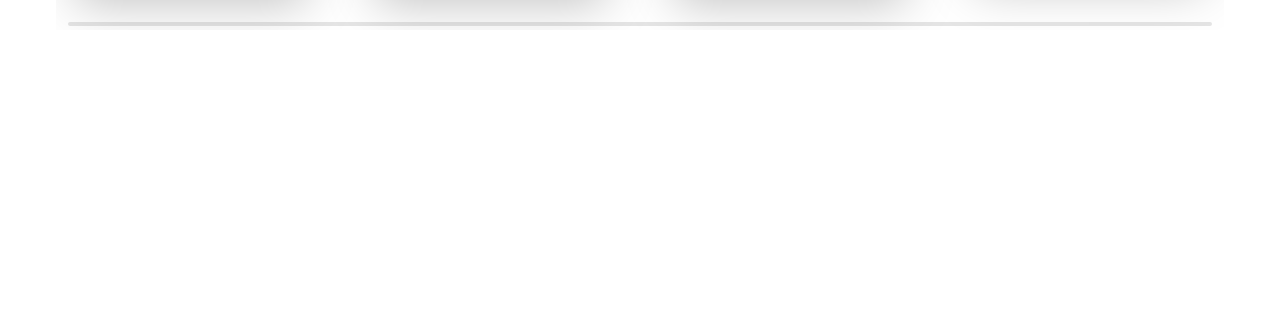
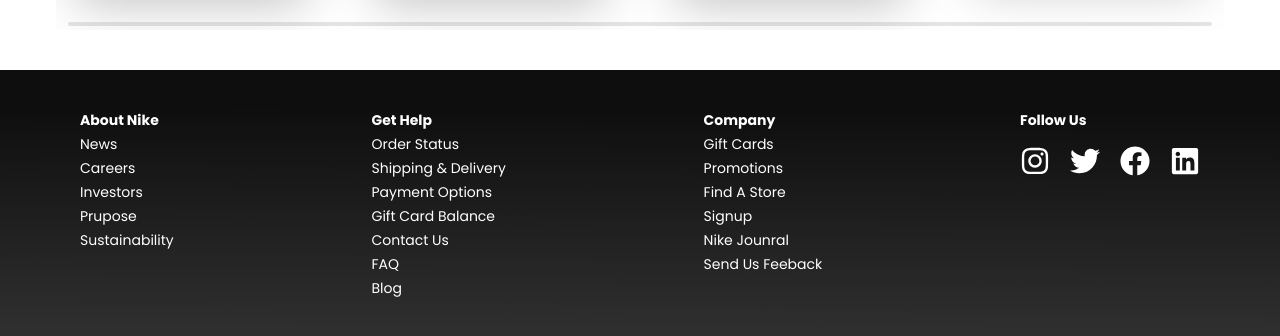
Before and after one commit to igudy/e-commerce-nike-store, a React (Vite) app: page / in a window 1280 px wide. Shown: the part 3658-3994 px from the top of the page. Before the commit the page ends 3688 px from the top, so only its background shows below. Built offline with nearby package versions, Linux system fonts and the light colour scheme.

Commit message:
feat: footer

```diff
--- a/src/components/Footer.jsx
+++ b/src/components/Footer.jsx
@@ -4,13 +4,13 @@
 
 const Footer = () => {
   return (
-    <div className="bg-theme text-white mt-10">
-      <div className="flex py-10 px-20 gap-7 justify-between">
+    <div className="bg-theme text-white mt-10 text-sm">
+      <div className="flex xsm:flex-col sm:flex-col py-10 px-20 xsm:px-1 sm:px-2 md:px-2 lg:px-10 gap-7 justify-between flex-wrap">
         <div>
           <p className="font-bold">{footerAPI?.titles[0]?.title}</p>
           <div>
             {footerAPI?.links[0]?.map((item, i) => (
-              <p className="" key={i}>
+              <p className="my-1" key={i}>
                 {item.link}
               </p>
             ))}
@@ -21,7 +21,7 @@
           <p className="font-bold">{footerAPI?.titles[1]?.title}</p>
           <div>
             {footerAPI?.links[1]?.map((item, i) => (
-              <p className="" key={i}>
+              <p className="my-1" key={i}>
                 {item.link}
               </p>
             ))}
@@ -32,7 +32,7 @@
           <p className="font-bold">{footerAPI?.titles[2]?.title}</p>
           <div>
             {footerAPI?.links[2]?.map((item, i) => (
-              <p className="" key={i}>
+              <p className="my-1" key={i}>
                 {item.link}
               </p>
             ))}
--- a/src/components/Homepage.jsx
+++ b/src/components/Homepage.jsx
@@ -20,7 +20,7 @@
         <Featured />
         <TopStories />
       </div>
-      {/* <Footer /> */}
+      <Footer />
     </>
   );
 };
--- a/src/components/TopStories.jsx
+++ b/src/components/TopStories.jsx
@@ -22,7 +22,7 @@
       <div>
         <Swiper
           spaceBetween={10}
-          slidesPerView={2.3}
+          slidesPerView={1}
           navigation={true}
           modules={[Pagination, Navigation]}
           scrollbar={{ draggable: true }}
@@ -32,11 +32,11 @@
               spaceBetween: 30,
             },
             550: {
-              slidesPerView: 1.5,
+              slidesPerView: 1,
               spaceBetween: 30,
             },
             767: {
-              slidesPerView: 2,
+              slidesPerView: 1,
               spaceBetween: 30,
             },
             991: {
--- a/src/components/sub-components/ProductCards.jsx
+++ b/src/components/sub-components/ProductCards.jsx
@@ -46,7 +46,7 @@
             <img
               src={img}
               alt={title}
-              className="h-[16vh] sm:h-[13vh] xsm:h-[13vh] md:h-[13vh] lg:h-[12vh] w-auto transitions-theme -rotate-[15deg] hover:rotate-0 cursor-pointer object-fill xsm:ml-2 sm:ml-2 sm:mt-4 xsm:mt-4"
+              className="h-[16vh] sm:h-[13vh] xsm:h-[10vh] md:h-[13vh] lg:h-[12vh] w-auto transitions-theme -rotate-[15deg] hover:rotate-0 cursor-pointer object-fill xsm:ml-2 sm:ml-2 sm:mt-4 xsm:mt-4"
             />
           </div>
         </div>
```
